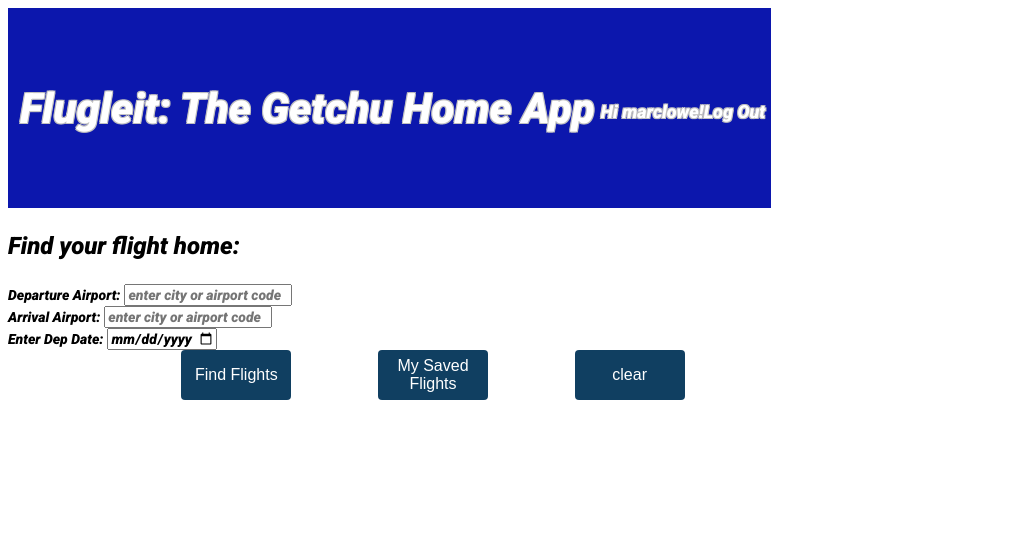
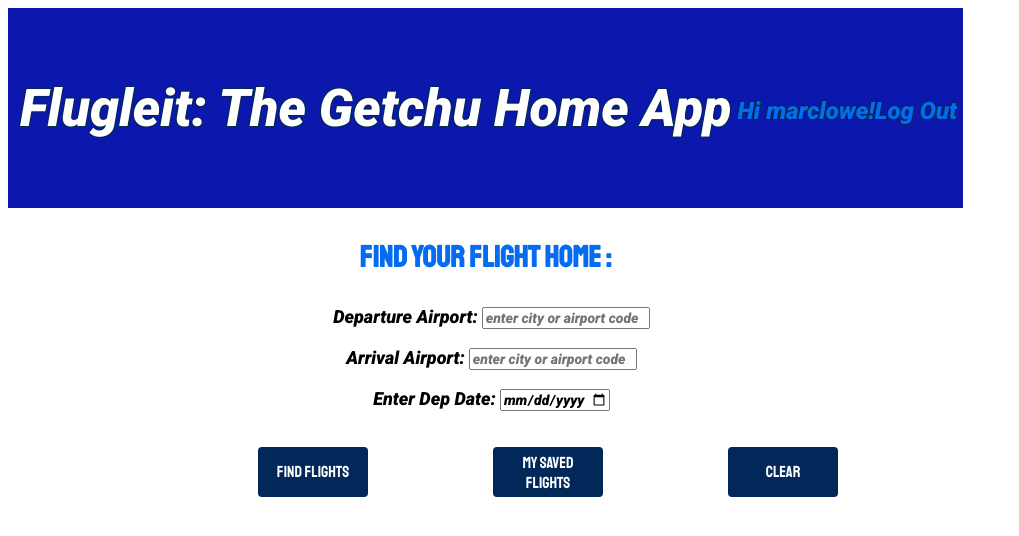
Before and after one commit to marclowe/Flugleit, a Django app: page / in a window 1280 px wide. Shown: the top 536 px of the page, without its empty margins (0-1019 px from the left). Run offline with Django 3.2, Linux system fonts and the light colour scheme; a user stored in the database is signed in; some libraries are stand-ins or nearby versions.

Commit message:
nearly finished capstone

```diff
--- a/flugleit/flugleit/settings.py
+++ b/flugleit/flugleit/settings.py
@@ -126,7 +126,7 @@ USE_TZ = True
 # Static files (CSS, JavaScript, Images)
 # https://docs.djangoproject.com/en/3.1/howto/static-files/
 
-STATIC_URL = '/static/css/main.css/'
+STATIC_URL = '/static/'
 STATICFILES_DIRS = [BASE_DIR/'static']
 
 MEDIA_URL = '/images/'
--- a/flugleit/static/css/main.css
+++ b/flugleit/static/css/main.css
@@ -1,3 +1,8 @@
+/* Colors Seahwaks: #022859 dark blue
+#056CF2 light blue
+#023059 dark blu alter
+#7EBF60 green */
+
 html {
     box-sizing: border-box;
     background-color: white ;
@@ -25,37 +30,39 @@ body{
 }
 
 #welcome_user{
-        font-size: 42px;
+        font-size: 44px;
         margin-top: 6px;
         margin-bottom: 6px;
         margin-left: 6px ;
         margin-right: 6px ;
 }
 #heyuser{
+    color:#056CF2;
     font-size: 18px;
     margin-top: 6px;
     margin-bottom: 0px;
 }
 #logout{
+    color:#056CF2;
     font-size: 18px;
     margin-top: 6px;
     margin-bottom: 0px;
 }
 #logout:link{
-    color: white;
+    color: #056CF2;
     text-shadow:
-		-1px -1px 0 silver,
-		1px -1px 0 silver,
-		-1px 1px 0 silver,
-		1px 1px 0 silver;
+		-1px -1px 0 #022859,
+		1px -1px 0 #022859,
+		-1px 1px 0 #022859,
+		1px 1px 0 #022859;
 }
 #logout:visited{
-    color: white;
+    color: #056CF2;
     text-shadow:
-        -1px -1px 0 silver,
-        1px -1px 0 silver,
-        -1px 1px 0 silver,
-        1px 1px 0 silver;
+        -1px -1px 0 #022859,
+        1px -1px 0 #022859,
+        -1px 1px 0 #022859,
+        1px 1px 0 #022859;
 }
 #logout:link {
     text-decoration: none;
@@ -63,10 +70,10 @@ body{
 #logout:hover{
     color: yellow;
     text-shadow:
-		-1px -1px 0 silver,
-		1px -1px 0 silver,
-		-1px 1px 0 silver,
-		1px 1px 0 silver;
+		-1px -1px 0 #022859,
+		1px -1px 0 #022859,
+		-1px 1px 0 #022859,
+		1px 1px 0 #022859;
 }
 
 header{
@@ -76,13 +83,14 @@ header{
     height: 150px;
     /* font-family: 'Metal Mania', cursive; */
     /* font-family: 'Bungee Outline', cursive; */
+    font-family: 'Roboto', sans-serif;
     font-size: 24px;
     color: white;
     text-shadow:
-        -1px -1px 0 silver,
-        1px -1px 0 silver,
-        -1px 1px 0 silver,
-        1px 1px 0 silver;
+        -1px -1px 0 #022859,
+        1px -1px 0 #022859,
+        -1px 1px 0 #022859,
+        1px 1px 0 #022859;
     justify-content:space-evenly;
     align-items:center;
     background-color:#0C17AD;
@@ -100,11 +108,19 @@ header{
 
 label{
     font-family: 'Roboto', sans-serif;
-    font-size: 14px;
+    font-size: 18px;
+    margin-left: 12px;
 }
 #intro{
-    font-family: 'Roboto', sans-serif;
-    font-size: 24px;
+    font-family:'Staatliches', cursive;
+    font-size: 30px;
+    color: #056CF2;
+    /* text-shadow:
+        -1px -1px 0 #022859 ,
+        1px -1px 0 #022859 ,
+        -1px 1px 0 #022859 ,
+        1px 1px 0 #022859 ; */
+    margin-left: 12px;
 }
 #flight_search{
     display: flex;
@@ -115,58 +131,197 @@ label{
     font-family: 'Roboto', sans-serif;
     font-size: 14px;
 }
-#buttons{
+ #buttons{
     display: flex;
     flex-direction: row;
     justify-content:space-evenly;
-    align-items: center;
+    align-items:center;
+    font-family:'Staatliches', cursive;
+    font-family: 'Roboto', sans-serif;
+    margin-top: 36px;
+    margin-bottom: 24px;
 }
-.button {
-    background-color:#103F61; /* Green */
+
+/* button {
+
+} */
+
+.buttonInput {
+    background-color:#022859;
     border: none;
     color: white;
     padding: 6px;
     text-align: center;
     text-decoration: none;
     display: inline-block;
+    font-family:'Staatliches', cursive;
     font-size: 16px;
     border-radius: 4px;
     width: 110px;
     height: 50px;
   }
-#heading{
-        margin: 12px;
+
+#dep_lookup{
+    margin-bottom: 18px;
 }
-#instructions{
-            text-align: center;
-            font-family:'Metal Mania', cursive;
-            font-size: 24px;
+
+#arr_lookup{
+    margin-bottom: 18px;
 }
-/* #jimi{max-width: 150px;
-    max-height: 100%;
-        }   */
-#search{
-       display: flex;
-       flex-direction: column;
-       justify-content: center;
-       text-align:justify;
-       font-family: 'Metal Mania', cursive;
-       color: #0047AB;
+
+#dep_airport_entry{
+    font-family: 'Raleway', sans-serif;
+    font-size: 16px;
+  }
+
+#arr_airport_entry{
+    font-family: 'Raleway', sans-serif;
+    font-size: 16px;
+  }
+.check_button{
+background-color: #4CAF50; /* Green */
+  border: none;
+  color: white;
+  padding: 0;
+  text-align: center;
+  text-decoration: none;
+  display: inline-block;
+  font-size: 16px;
+  border-radius: 4px;
+  border: 2px solid #022859; /* Green */
+  width: 24px;
+height: 24px;
 }
-#chord_return{
+#savedflightlist, #flightlist{
+    list-style-type: circle;
+    margin: 6px, 12px, 6x, 12px;
+    padding: 0;
+    font-family: 'Roboto', sans-serif;
+    font-size: 16px;
+  }
 
-    display: flex;
-    flex-direction: column;
-    justify-content: center;
-    text-align:justify;
-    font-family: 'Metal Mania', cursive;
-    color: #0047AB;
+#flight_date{
+    font-family: 'Raleway', sans-serif;
+    font-size: 30px;
+    margin: 16px 0px;
+
+  }
+
+#date{
+        font-family: 'Raleway', sans-serif;
+        font-size: 18px;
+        color:#4CAF50;
+      }
+#display_saved_flights, #display_flights{
+      margin-left: 18px;
+      margin-right: 18px;
+  }
+.flight_info_saved, .flight_info_whole{
+        margin-left: 18px;
+        font-family:'Raleway', sans-serif;
+        font-size: 18px;
+        color: #022859;
+        /* text-shadow:
+            -1px -1px 0 #022859,
+            1px -1px 0 #022859,
+            -1px 1px 0 #022859,
+            1px 1px 0 #022859; */
+}
+#arr_delays, #Arrival_Gate{
+    color: #056CF2;
+}
+.flight_info_none{
+    /* margin-left: 18px; */
+        font-family:'Raleway', sans-serif;
+        font-size: 18px;
+        color: red;
+        /* text-shadow:
+            -1px -1px 0 #022859,
+            1px -1px 0 #022859,
+            -1px 1px 0 #022859,
+            1px 1px 0 #022859; */
+}
+.status_button{
+        background-color:#0C17AD;
+        border: none;
+        color: white;
+        padding: 1px 6px;
+        text-align: center;
+        text-decoration: none;
+        display: inline-block;
+        font-family:'Staatliches', cursive;
+        font-size: 14px;
+        border-radius: 4px;
+        width: 132px;
+        height: 24px;
+      }
+.delete_button{
+    background-color:red;
+    border: none;
+    color: white;
+    padding: 1px 6px;
+    text-align: center;
+    text-decoration: none;
+    display: inline-block;
+    font-family:'Staatliches', cursive;
+    font-size: 14px;
+    border-radius: 4px;
+    width: 86px;
+    height: 24px;
+  }
+
+  .collapse_button{
+    background-color:#0C17AD;
+    border: none;
+    color: white;
+    padding: 1px 6px;
+    text-align: center;
+    text-decoration: none;
+    display: inline-block;
+    font-family:'Staatliches', cursive;
+    font-size: 14px;
+    border-radius: 4px;
+    width: 66px;
+    height: 24px;
+  }
+  .save_button{
+    background-color:#4CAF50;
+    border: none;
+    color: white;
+    padding: 1px 6px;
+    text-align: center;
+    text-decoration: none;
+    display: inline-block;
+    font-family:'Staatliches', cursive;
+    font-size: 14px;
+    border-radius: 4px;
+    width: 48px;
+    height: 24px;
+  }
+  @media (min-width: 700px) {#welcome_user {
+                font-size: 52px;
+                            }#heyuser, #logout:link, #logout:visited,#logout{
+                                font-size: 24px;
+                            }#flight_search{
+                                flex-direction: column;
+                                justify-content:center;
+                                text-align: center;
+                            }#intro{
+                                margin:30px 0px 30px 0px;
+                            }#buttons{
+                                margin:36px 0px 24px 0px;
+                            }
 
 }
 
-#chord_explanation{
-                  max-width: 100%;
-                  max-height: 800px;}
-/* #jimmy{max-width: 150px;
-    max-height: 100%;
-        }   */
+@media (min-width: 1100px) {
+    .project{
+        display: flex;
+        flex-direction: column;
+        justify-content: space-evenly;
+        align-items: center;
+        text-align: center;
+        width: 25%;
+    }
+
+}
--- a/flugleit/templates/base.html
+++ b/flugleit/templates/base.html
@@ -8,9 +8,12 @@
   {%load static%}
   <link href="{% static 'css/main.css' %}" rel="stylesheet">
   <link rel="preconnect" href="https://fonts.gstatic.com">
-  <link href="https://fonts.googleapis.com/css2?family=Roboto:ital,wght@1,900&display=swap" rel="stylesheet">
-
-  <title>{% block title %}Flugleit{% endblock %}</title>
+<link rel="preconnect" href="https://fonts.gstatic.com">
+<link href="https://fonts.googleapis.com/css2?family=Source+Code+Pro:wght@900&display=swap" rel="stylesheet">
+<link href="https://fonts.googleapis.com/css2?family=Roboto:ital,wght@1,900&display=swap" rel="stylesheet">
+<link href="https://fonts.googleapis.com/css2?family=Staatliches&display=swap" rel="stylesheet">
+<link href="https://fonts.googleapis.com/css2?family=Raleway:wght@800&display=swap" rel="stylesheet">
+<title>{% block title %}Flugleit{% endblock %}</title>
 </head>
 <body>
   <main>
--- a/flugleit/templates/home.html
+++ b/flugleit/templates/home.html
@@ -27,45 +27,46 @@
       </header>
       <div id="flight_search">
         <div id="dep_lookup">
-        <h3 id="intro">Find your flight home:</h3>
+        <h3 id="intro">Find your flight home :</h3>
         <label for="dep_airport">Departure Airport:</label>
             <input @input="getDepAirport" type="text" class="search_input" id="dep_airport" v-model="departureEntry" placeholder="enter city or airport code">
               <div v-if="departureAirport">
-              <div v-for="item in departureAirport.slice(0, 10)" :key="item.id" id="dep_airport_entry":value = "item.codeIataAirport">[[item.nameAirport]] [[item.codeIataAirport]] <button @click="setDep(item.codeIataAirport, item.nameAirport)"> ✔</button></div>
+              <div v-for="item in departureAirport.slice(0, 10)" :key="item.id" id="dep_airport_entry":value = "item.codeIataAirport">[[item.nameAirport]] [[item.codeIataAirport]] <button @click="setDep(item.codeIataAirport, item.nameAirport)" class="check_button"> ✔</button></div>
               </div>
         </div>
         <div id="arr_lookup">
           <label for="arr_airport">Arrival Airport:</label>
               <input @input="getArrAirport" type="text" class="search_input" id="arr_airport" v-model="arrEntry" placeholder="enter city or airport code">
                 <div v-if="arrAiport">
-                <div v-for="item in arrAiport.slice(0, 10)" :key="item.id" id="arr_airport_entry":value = "item.codeIataAirport">[[item.nameAirport]] [[item.codeIataAirport]] <button @click="setArr(item.codeIataAirport, item.nameAirport)"> ✔</button></div>
+                <div v-for="item in arrAiport.slice(0, 10)" :key="item.id" id="arr_airport_entry":value = "item.codeIataAirport">[[item.nameAirport]] [[item.codeIataAirport]] <button @click="setArr(item.codeIataAirport, item.nameAirport)" class="check_button"> ✔</button></div>
                 </div>
         </div>
         <div id="date_search">
           <label for="dep_date">Enter Dep Date:</label>
           <input type="date" id="start" name="dep_date" class="search_input"
            value="2021-01-01" v-model="datetime"
-           min="2021-01-01" max="2031-12-31">
-          <div id="buttons"><br><br><button @click="formatDate" class="button">Find Flights</button> <button @click="loadFlights" class="button">My Saved Flights</button> <button @click="clearForm" class="button">clear</button></div>
-        </div>
+           min="2021-01-01" max="2031-12-31"><br>
+          </div>
+          <div id="buttons"><br><br><button @click="formatDate" class="buttonInput">Find Flights</button> <button @click="loadFlights" class="buttonInput">My Saved Flights</button> <button @click="clearForm" class="buttonInput">Clear</button></div>
+
         </div>
           <div v-if ="showSavedFlights" id="display_saved_flights">
             <ul v-for="flight in scheduledFlights" id="savedflightlist" :key="flight.id">
-              <li>Date: [[flight.flightdate]] Dep: [[flight.departureairportfscode]] [[flight.formatteddeparture]] Arr: [[flight.arrivalairportfscode]] [[flight.formattedarrival]] [[flight.carrierfscode]] [[flight.flightnumber]] Aircraft Type: [[flight.flightequipmentiatacode]]<br><button v-if ="flight.displayInfo === true"  @click="collapseFlight">collapse</button>
-                <button @click="deleteFlight(flight.id)">delete flight</button>
-                <button v-if ="flight.displayInfo === false" @click="getSavedFlightStatus(flight)">Check Flight Status</button>
-                  <div class= "flight_info" v-if ="flight.displayInfo === true">
+              <li>Date: [[flight.flightdate]] Dep: [[flight.departureairportfscode]] [[flight.formatteddeparture]] Arr: [[flight.arrivalairportfscode]] [[flight.formattedarrival]] [[flight.carrierfscode]] [[flight.flightnumber]] Aircraft Type: [[flight.flightequipmentiatacode]]<br><button v-if ="flight.displayInfo === true"  @click="collapseFlight" class="collapse_button">collapse</button>
+                <button @click="deleteFlight(flight.id)"class="delete_button">delete flight</button>
+                <button v-if ="flight.displayInfo === false" @click="getSavedFlightStatus(flight)"class="status_button">Check Flight Status</button>
+                  <div class= "flight_info_saved" v-if ="flight.displayInfo === true">
                     <!-- <div>[[today]]</div> -->
                     <div class= "flight_info" v-if = "flightStatus[0].airportResources.departureGate" id="Departure_Gate">Departure Gate: [[flightStatus[0].airportResources.departureGate]]</div>
                       <div class = "flight_info_none" v-else>No Departure Gate Information</div>
                     <div class= "flight_info" v-if = "flightStatus[0].airportResources.arrivalGate" id="Arrival_Gate">Arrival Gate: [[flightStatus[0].airportResources.arrivalGate]]</div>
                       <div class = "flight_info_none" v-else>No Arrival Gate Information</div>
+                    <div class= "flight_info" v-if="flightStatus[0].formatEstimatedDeparture"id="delays">Scheduled Dep: [[flightStatus[0].formatScheduledDeparture]] Estimated Dep:[[flightStatus[0].formatEstimatedDeparture]]</div>
+                      <div class = "flight_info_none" v-else>No Departure Delay Information</div>
+                    <div class= "flight_info" v-if="flightStatus[0].formatEstimatedArrival" id="arr_delays">Scheduled Arr: [[flightStatus[0].formatScheduledArrival]] Estimated Arr:[[flightStatus[0].formatEstimatedArrival]]</div>
+                      <div class = "flight_info_none" v-else>No Arrival Delay Information</div>
                     <div class= "flight_info" v-if = "flightStatus[0].airportResources.baggage" id="Baggage_Claim">Baggage Claim: [[flightStatus[0].airportResources.baggage]]</div>
                       <div class = "flight_info_none" v-else>No Baggage Information</div>
-                    <div class= "flight_info" v-if="flightStatus[0].formatEstimatedDeparture"id="delays">Scheduled Dep: [[flightStatus[0].formatScheduledDeparture]] Estimated Dep:[[flightStatus[0].formatEstimatedDeparture]]</div>
-                      <div class = "flight_info_none" v-else>No Departure Delay Information</div>
-                    <div class= "flight_info" v-if="flightStatus[0].formatEstimatedArrival" id="delays">Scheduled Arr: [[flightStatus[0].formatScheduledArrival]] Estimated Arr:[[flightStatus[0].formatEstimatedArrival]]</div>
-                      <div class = "flight_info_none" v-else>No Arrival Delay Information</div>
                   </div>
               </li>
             </ul>
@@ -73,24 +74,24 @@
           </div>
 
           <div v-if="scheduledFlights && showSavedFlights===false" id="display_flights">
+          <h4 id="flight_date"> Flight Date: [[datetimedisplay]]</h4>
           <h3 v-if="depAirportInfo" id="date">Current Time [[departureAirportCode]]: [[depAirportInfo[0].formattedAirportLocal]]</h3>
-          <h4 id="flight_date"> Flight Date: [[datetimedisplay]]</h4>
 
           <ul v-for="flight in scheduledFlights" id="flightlist" :key="flight.flightNumber">
-              <li> Dep: [[flight.departureAirportFsCode]] [[flight.formattedDeparture]] Arr: [[flight.arrivalAirportFsCode]] [[flight.formattedArrival]] [[flight.carrierFsCode]] [[flight.flightNumber]] Aircraft Type: [[flight.flightEquipmentIataCode]] <button @click = "createFlight(flight)">Save</button><button v-if ="flight.displayInfo === true"  @click="collapseFlight">collapse</button>
-                  <button v-if ="flight.displayInfo === false" @click="getFlightStatus(flight)">Check Flight Status</button>
-                  <div class= "flight_info" v-if ="flight.displayInfo">
+              <li> Dep: [[flight.departureAirportFsCode]] [[flight.formattedDeparture]] Arr: [[flight.arrivalAirportFsCode]] [[flight.formattedArrival]] [[flight.carrierFsCode]] [[flight.flightNumber]] Aircraft Type: [[flight.flightEquipmentIataCode]] <button @click = "createFlight(flight)"class="save_button">Save</button> <button v-if ="flight.displayInfo === true"  @click="collapseFlight" class="collapse_button">collapse</button>
+                  <button v-if ="flight.displayInfo === false" @click="getFlightStatus(flight)"class="status_button">Check Flight Status</button>
+                  <div class= "flight_info_whole" v-if ="flight.displayInfo">
                     <!-- <div>[[today]]</div> -->
                     <div class= "flight_info" v-if = "flightStatus[0].airportResources.departureGate" id="Departure_Gate">Departure Gate: [[flightStatus[0].airportResources.departureGate]]</div>
                       <div class = "flight_info_none" v-else>No Departure Gate Information</div>
                     <div class= "flight_info" v-if = "flightStatus[0].airportResources.arrivalGate" id="Arrival_Gate">Arrival Gate: [[flightStatus[0].airportResources.arrivalGate]]</div>
                       <div class = "flight_info_none" v-else>No Arrival Gate Information</div>
+                    <div class= "flight_info" v-if="flightStatus[0].formatEstimatedDeparture"id="delays">Scheduled Dep: [[flightStatus[0].formatScheduledDeparture]] Estimated Dep:[[flightStatus[0].formatEstimatedDeparture]]</div>
+                      <div class = "flight_info_none" v-else>No Departure Delay Information</div>
+                    <div class= "flight_info" v-if="flightStatus[0].formatEstimatedArrival" id="arr_delays">Scheduled Arr: [[flightStatus[0].formatScheduledArrival]] Estimated Arr:[[flightStatus[0].formatEstimatedArrival]]</div>
+                      <div class = "flight_info_none" v-else>No Arrival Delay Information</div>
                     <div class= "flight_info" v-if = "flightStatus[0].airportResources.baggage" id="Baggage_Claim">Baggage Claim: [[flightStatus[0].airportResources.baggage]]</div>
                       <div class = "flight_info_none" v-else>No Baggage Information</div>
-                    <div class= "flight_info" v-if="flightStatus[0].formatEstimatedDeparture"id="delays">Scheduled Dep: [[flightStatus[0].formatScheduledDeparture]] Estimated Dep:[[flightStatus[0].formatEstimatedDeparture]]</div>
-                      <div class = "flight_info_none" v-else>No Departure Delay Information</div>
-                    <div class= "flight_info" v-if="flightStatus[0].formatEstimatedArrival" id="delays">Scheduled Arr: [[flightStatus[0].formatScheduledArrival]] Estimated Arr:[[flightStatus[0].formatEstimatedArrival]]</div>
-                      <div class = "flight_info_none" v-else>No Arrival Delay Information</div>
                   </div>
               </li>
           </ul>
```
Also changed, not shown: flugleit/db.sqlite3, seahwaks.jpg (added).
